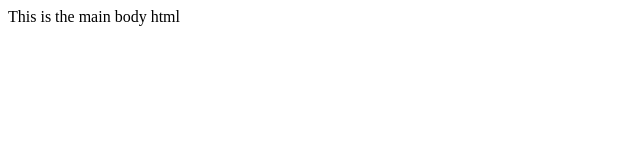
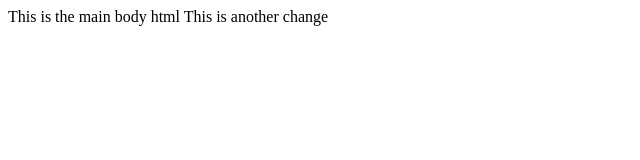
Before and after one commit to jdu698/my-app, a plain HTML site: page index.html in a window 1280 px wide. Shown: the whole page, without its empty margins (0-640 px from the left). Drawn offline with Linux system fonts and the light colour scheme.

Commit message:
Add more content

```diff
--- a/index.html
+++ b/index.html
@@ -9,5 +9,7 @@
 <body>
     This is the main body html
 
+    This is another change
+
 </body>
 </html>
```
